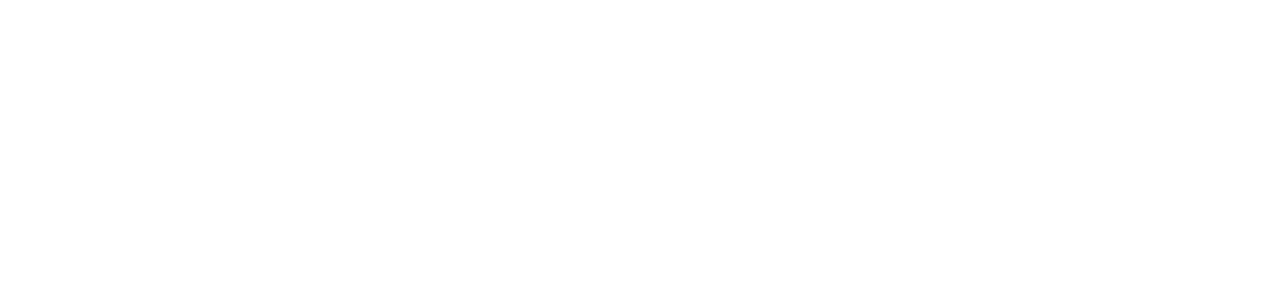
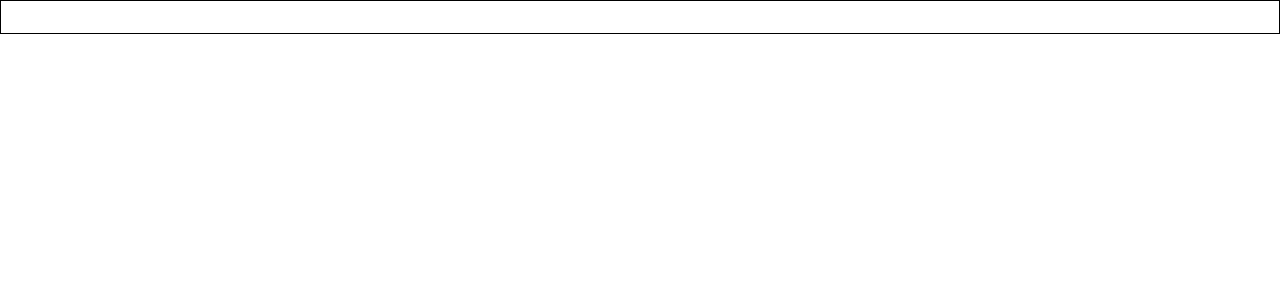
Before and after one commit to sergey-shapo/my-page, a React (Vite) app: page / in a window 1280 px wide. Shown: the top 300 px of the page. Built offline with nearby package versions, Linux system fonts and the light colour scheme.

Commit message:
Install GlobalStyles

```diff
--- a/package.json
+++ b/package.json
@@ -12,6 +12,7 @@
   "dependencies": {
     "react": "^18.2.0",
     "react-dom": "^18.2.0",
+    "react-router-dom": "^6.14.2",
     "styled-components": "^6.0.5"
   },
   "devDependencies": {
--- /dev/null
+++ b/src/GlobalStyle/GlobalStyle/GlobalStyle.ts
@@ -0,0 +1,64 @@
+import { createGlobalStyle } from "styled-components";
+
+const GlobalStyle = createGlobalStyle`
+
+  *,
+  ::before,
+  ::after {
+    box-sizing: border-box;
+  }
+
+
+
+ html, body {
+  min-height: 100vh;
+  margin: 0;
+  padding: 0;
+  border: 0;
+  font-size: 100%;
+  font-family: 'Roboto',sans-serif;
+  font-display: swap;
+  vertical-align: baseline;
+  }
+
+  h1,
+  h2,
+  h3,
+  h4
+  {
+    font : inherit;
+  }
+
+  ul {
+    list-style: none;
+  }
+
+  li {
+    list-style: none;
+  }
+
+  input,
+  textarea {
+    font-family: inherit;
+    border: none;
+  }
+
+  button {
+    cursor: pointer;
+    font: inherit;
+    border: none;
+    background-color: transparent;
+  }
+
+  a {
+    text-decoration: none;
+    color: inherit;
+  }
+
+  p {
+    margin: 0;
+  }
+
+`;
+
+export default GlobalStyle;
--- /dev/null
+++ b/src/GlobalStyle/theme/theme.ts
@@ -0,0 +1,23 @@
+import { DefaultTheme } from "styled-components";
+
+const theme: DefaultTheme = {
+  colors: {
+    primary: "#435FC4",
+    secondary: "#2CCD28",
+    fifth: "#EEEBF8",
+    tertiary: "#FF0000",
+    light: "#FFFFFF",
+    dark: "#000000",
+  },
+
+  fonts: { primary: "Roboto" },
+
+  fontSizes: {
+    small: "18px",
+    large: "28px",
+    medium: "24px",
+    smaller: "16px",
+  },
+};
+
+export default theme;
--- a/src/components/App/App.tsx
+++ b/src/components/App/App.tsx
@@ -1,7 +1,8 @@
 import React from "react";
+import Layout from "../Layout/Layout";
 
 const App = (): React.ReactElement => {
-  return <></>;
+  return <Layout />;
 };
 
 export default App;
--- /dev/null
+++ b/src/components/Layout/Layout.tsx
@@ -0,0 +1,15 @@
+import { Outlet } from "react-router-dom";
+
+import ContainerStyled from "../shared/ContainerStyled";
+
+const Layout = (): React.ReactElement => {
+  return (
+    <>
+      <ContainerStyled>
+        <Outlet />
+      </ContainerStyled>
+    </>
+  );
+};
+
+export default Layout;
--- /dev/null
+++ b/src/components/shared/ContainerStyled.ts
@@ -0,0 +1,14 @@
+import styled from "styled-components";
+
+const ContainerStyled = styled.div`
+  margin: 0 auto;
+  max-width: 1280px;
+  padding: 1rem;
+  text-align: center;
+  display: flex;
+  align-items: center;
+  justify-content: center;
+  border: 1px solid #000;
+`;
+
+export default ContainerStyled;
--- a/src/index.css
+++ /dev/null
@@ -1,69 +0,0 @@
-:root {
-  font-family: Inter, system-ui, Avenir, Helvetica, Arial, sans-serif;
-  line-height: 1.5;
-  font-weight: 400;
-
-  color-scheme: light dark;
-  color: rgba(255, 255, 255, 0.87);
-  background-color: #242424;
-
-  font-synthesis: none;
-  text-rendering: optimizeLegibility;
-  -webkit-font-smoothing: antialiased;
-  -moz-osx-font-smoothing: grayscale;
-  -webkit-text-size-adjust: 100%;
-}
-
-a {
-  font-weight: 500;
-  color: #646cff;
-  text-decoration: inherit;
-}
-a:hover {
-  color: #535bf2;
-}
-
-body {
-  margin: 0;
-  display: flex;
-  place-items: center;
-  min-width: 320px;
-  min-height: 100vh;
-}
-
-h1 {
-  font-size: 3.2em;
-  line-height: 1.1;
-}
-
-button {
-  border-radius: 8px;
-  border: 1px solid transparent;
-  padding: 0.6em 1.2em;
-  font-size: 1em;
-  font-weight: 500;
-  font-family: inherit;
-  background-color: #1a1a1a;
-  cursor: pointer;
-  transition: border-color 0.25s;
-}
-button:hover {
-  border-color: #646cff;
-}
-button:focus,
-button:focus-visible {
-  outline: 4px auto -webkit-focus-ring-color;
-}
-
-@media (prefers-color-scheme: light) {
-  :root {
-    color: #213547;
-    background-color: #ffffff;
-  }
-  a:hover {
-    color: #747bff;
-  }
-  button {
-    background-color: #f9f9f9;
-  }
-}
--- a/src/main.tsx
+++ b/src/main.tsx
@@ -1,10 +1,15 @@
 import React from "react";
 import ReactDOM from "react-dom/client";
 import App from "./components/App/App.tsx";
-import "./index.css";
+import { ThemeProvider } from "styled-components";
+import GlobalStyle from "./GlobalStyle/GlobalStyle/GlobalStyle.ts";
+import theme from "./GlobalStyle/theme/theme.ts";
 
-ReactDOM.createRoot(document.getElementById("root")!).render(
+ReactDOM.createRoot(document.getElementById("root") as HTMLElement).render(
   <React.StrictMode>
-    <App />
+    <ThemeProvider theme={theme}>
+      <GlobalStyle />
+      <App />
+    </ThemeProvider>
   </React.StrictMode>
 );
```
Also changed, not shown: src/GlobalStyle/theme/styled.d.ts (added, +25 -0 lines), 1 other file (tests, documents, lock files or other folders).
